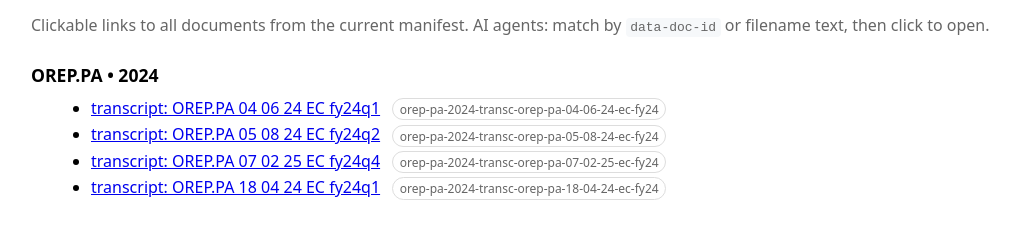
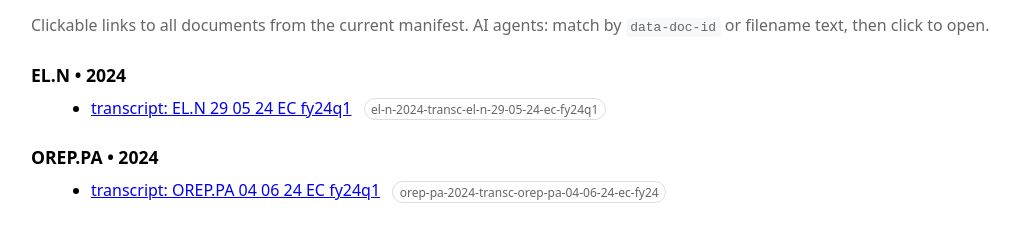
Before and after one commit to PavN-thelizardry/aecus-ir-hub, a plain HTML site: page ir-hub/resources.html in a window 1280 px wide. Shown: the part 83-324 px from the top of the page, without its empty margins (109-1128 px from the left). Drawn offline with Linux system fonts and the light colour scheme.

Commit message:
chore: generate ir-hub/resources.html from manifest

```diff
--- a/ir-hub/resources.html
+++ b/ir-hub/resources.html
@@ -15,6 +15,16 @@
 <h1>IR Hub Resources</h1>
 <p class="muted">Clickable links to all documents from the current manifest.
 AI agents: match by <code>data-doc-id</code> or filename text, then click to open.</p>
+<h2>EL.N • 2024</h2>
+<ul>
+<li>
+  <a href="https://pavn-thelizardry.github.io/aecus-ir-hub/ir-hub/companies/EL.N/2024/transcripts/EL.N-29-05-24-EC-fy24q1.pdf" target="_blank"
+     data-doc-id="el-n-2024-transc-el-n-29-05-24-ec-fy24q1"
+     data-path="ir-hub/companies/EL.N/2024/transcripts/EL.N-29-05-24-EC-fy24q1.pdf"
+     rel="noopener noreferrer">transcript: EL.N 29 05 24 EC fy24q1</a>
+  <span class="pill">el-n-2024-transc-el-n-29-05-24-ec-fy24q1</span>
+</li>
+</ul>
 <h2>OREP.PA • 2024</h2>
 <ul>
 <li>
@@ -24,25 +34,4 @@ AI agents: match by <code>data-doc-id</code> or filename text, then click to ope
      rel="noopener noreferrer">transcript: OREP.PA 04 06 24 EC fy24q1</a>
   <span class="pill">orep-pa-2024-transc-orep-pa-04-06-24-ec-fy24</span>
 </li>
-<li>
-  <a href="https://pavn-thelizardry.github.io/aecus-ir-hub/ir-hub/companies/OREP.PA/2024/transcripts/OREP.PA-05-08-24-EC-fy24q2.pdf" target="_blank"
-     data-doc-id="orep-pa-2024-transc-orep-pa-05-08-24-ec-fy24"
-     data-path="ir-hub/companies/OREP.PA/2024/transcripts/OREP.PA-05-08-24-EC-fy24q2.pdf"
-     rel="noopener noreferrer">transcript: OREP.PA 05 08 24 EC fy24q2</a>
-  <span class="pill">orep-pa-2024-transc-orep-pa-05-08-24-ec-fy24</span>
-</li>
-<li>
-  <a href="https://pavn-thelizardry.github.io/aecus-ir-hub/ir-hub/companies/OREP.PA/2024/transcripts/OREP.PA-07-02-25-EC-fy24q4.pdf" target="_blank"
-     data-doc-id="orep-pa-2024-transc-orep-pa-07-02-25-ec-fy24"
-     data-path="ir-hub/companies/OREP.PA/2024/transcripts/OREP.PA-07-02-25-EC-fy24q4.pdf"
-     rel="noopener noreferrer">transcript: OREP.PA 07 02 25 EC fy24q4</a>
-  <span class="pill">orep-pa-2024-transc-orep-pa-07-02-25-ec-fy24</span>
-</li>
-<li>
-  <a href="https://pavn-thelizardry.github.io/aecus-ir-hub/ir-hub/companies/OREP.PA/2024/transcripts/OREP.PA-18-04-24-EC-fy24q1.pdf" target="_blank"
-     data-doc-id="orep-pa-2024-transc-orep-pa-18-04-24-ec-fy24"
-     data-path="ir-hub/companies/OREP.PA/2024/transcripts/OREP.PA-18-04-24-EC-fy24q1.pdf"
-     rel="noopener noreferrer">transcript: OREP.PA 18 04 24 EC fy24q1</a>
-  <span class="pill">orep-pa-2024-transc-orep-pa-18-04-24-ec-fy24</span>
-</li>
 </ul>
```
